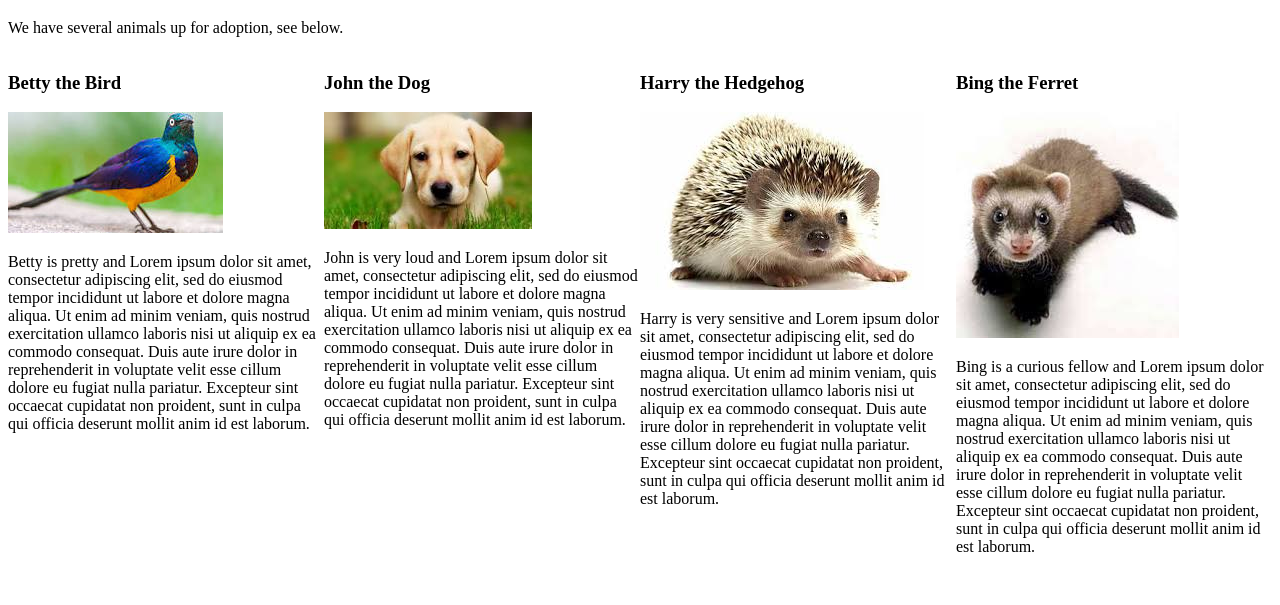
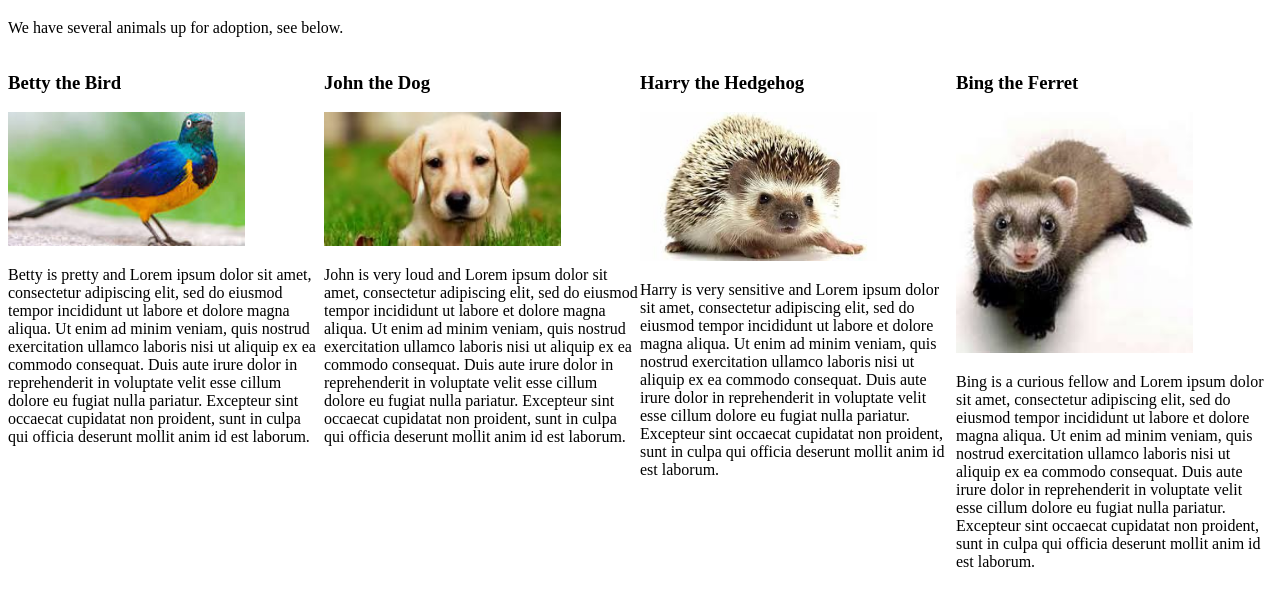
Before and after one commit to quinnoaks/animal-shelter, a plain HTML site: page index.html in a window 1280 px wide. Shown: the part 61-666 px from the top of the page. Drawn offline with Linux system fonts and the light colour scheme.

Commit message:
Make images fit column width, no matter what the window size.

```diff
--- a/css/styles.css
+++ b/css/styles.css
@@ -2,3 +2,7 @@
   width:25%;
   float:left;
 }
+
+.profile-pic {
+  width: 75%;
+}
--- a/index.html
+++ b/index.html
@@ -10,25 +10,25 @@
 
     <div class="columns">
       <h3>Betty the Bird</h3>
-      <img src="img/bird.jpeg" alt="picture of Betty the Bird">
+      <img class="profile-pic" src="img/bird.jpeg" alt="picture of Betty the Bird">
       <p>Betty is pretty and Lorem ipsum dolor sit amet, consectetur adipiscing elit, sed do eiusmod tempor incididunt ut labore et dolore magna aliqua. Ut enim ad minim veniam, quis nostrud exercitation ullamco laboris nisi ut aliquip ex ea commodo consequat. Duis aute irure dolor in reprehenderit in voluptate velit esse cillum dolore eu fugiat nulla pariatur. Excepteur sint occaecat cupidatat non proident, sunt in culpa qui officia deserunt mollit anim id est laborum.</p>
     </div>
 
     <div class="columns">
       <h3>John the Dog</h3>
-      <img src="img/dog.jpeg" alt="picture of John the Dog">
+      <img class="profile-pic" src="img/dog.jpeg" alt="picture of John the Dog">
       <p>John is very loud and Lorem ipsum dolor sit amet, consectetur adipiscing elit, sed do eiusmod tempor incididunt ut labore et dolore magna aliqua. Ut enim ad minim veniam, quis nostrud exercitation ullamco laboris nisi ut aliquip ex ea commodo consequat. Duis aute irure dolor in reprehenderit in voluptate velit esse cillum dolore eu fugiat nulla pariatur. Excepteur sint occaecat cupidatat non proident, sunt in culpa qui officia deserunt mollit anim id est laborum.</p>
     </div>
 
     <div class="columns">
       <h3>Harry the Hedgehog</h3>
-      <img src="img/hedgehog.jpeg" alt="picture of Harry the Hedgehog">
+      <img class="profile-pic" src="img/hedgehog.jpeg" alt="picture of Harry the Hedgehog">
       <p>Harry is very sensitive and Lorem ipsum dolor sit amet, consectetur adipiscing elit, sed do eiusmod tempor incididunt ut labore et dolore magna aliqua. Ut enim ad minim veniam, quis nostrud exercitation ullamco laboris nisi ut aliquip ex ea commodo consequat. Duis aute irure dolor in reprehenderit in voluptate velit esse cillum dolore eu fugiat nulla pariatur. Excepteur sint occaecat cupidatat non proident, sunt in culpa qui officia deserunt mollit anim id est laborum.</p>
     </div>
 
     <div class="columns">
       <h3>Bing the Ferret</h3>
-      <img src="img/ferret.jpeg" alt="picture of Bing the Ferret">
+      <img class="profile-pic" src="img/ferret.jpeg" alt="picture of Bing the Ferret">
       <p>Bing is a curious fellow and Lorem ipsum dolor sit amet, consectetur adipiscing elit, sed do eiusmod tempor incididunt ut labore et dolore magna aliqua. Ut enim ad minim veniam, quis nostrud exercitation ullamco laboris nisi ut aliquip ex ea commodo consequat. Duis aute irure dolor in reprehenderit in voluptate velit esse cillum dolore eu fugiat nulla pariatur. Excepteur sint occaecat cupidatat non proident, sunt in culpa qui officia deserunt mollit anim id est laborum.</p>
     </div>
 
```
